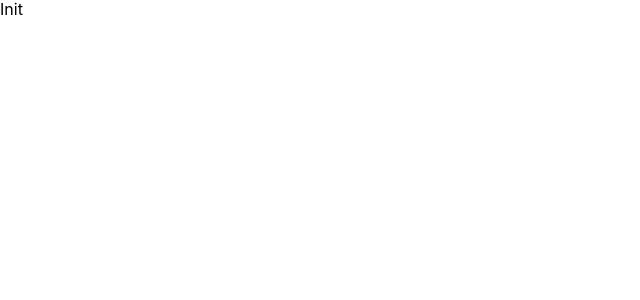
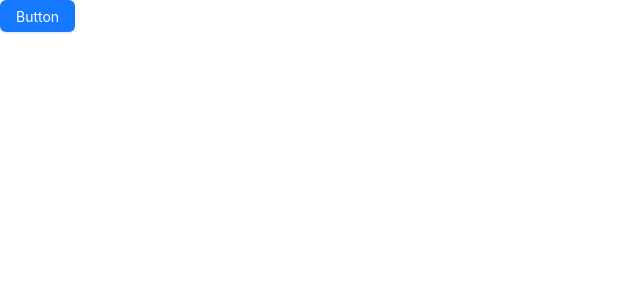
Before and after one commit to MichaelStavrov/my-notes, a React (Vite) app: page / in a window 1280 px wide. Shown: the top 300 px of the page, without its empty margins (0-640 px from the left). Built offline with nearby package versions, Linux system fonts and the light colour scheme.

Commit message:
feat: установил antd

```diff
--- a/package.json
+++ b/package.json
@@ -10,6 +10,7 @@
     "preview": "vite preview"
   },
   "dependencies": {
+    "antd": "^5.12.2",
     "react": "^18.2.0",
     "react-dom": "^18.2.0"
   },
--- a/src/App.tsx
+++ b/src/App.tsx
@@ -1,7 +1,12 @@
+import { Button } from 'antd';
 import styles from './App.module.scss';
 
 function App() {
-  return <div>Init</div>;
+  return (
+    <div>
+      <Button type='primary'>Button</Button>
+    </div>
+  );
 }
 
 export default App;
```
Also changed, not shown: 1 other file (tests, documents, lock files or other folders).
